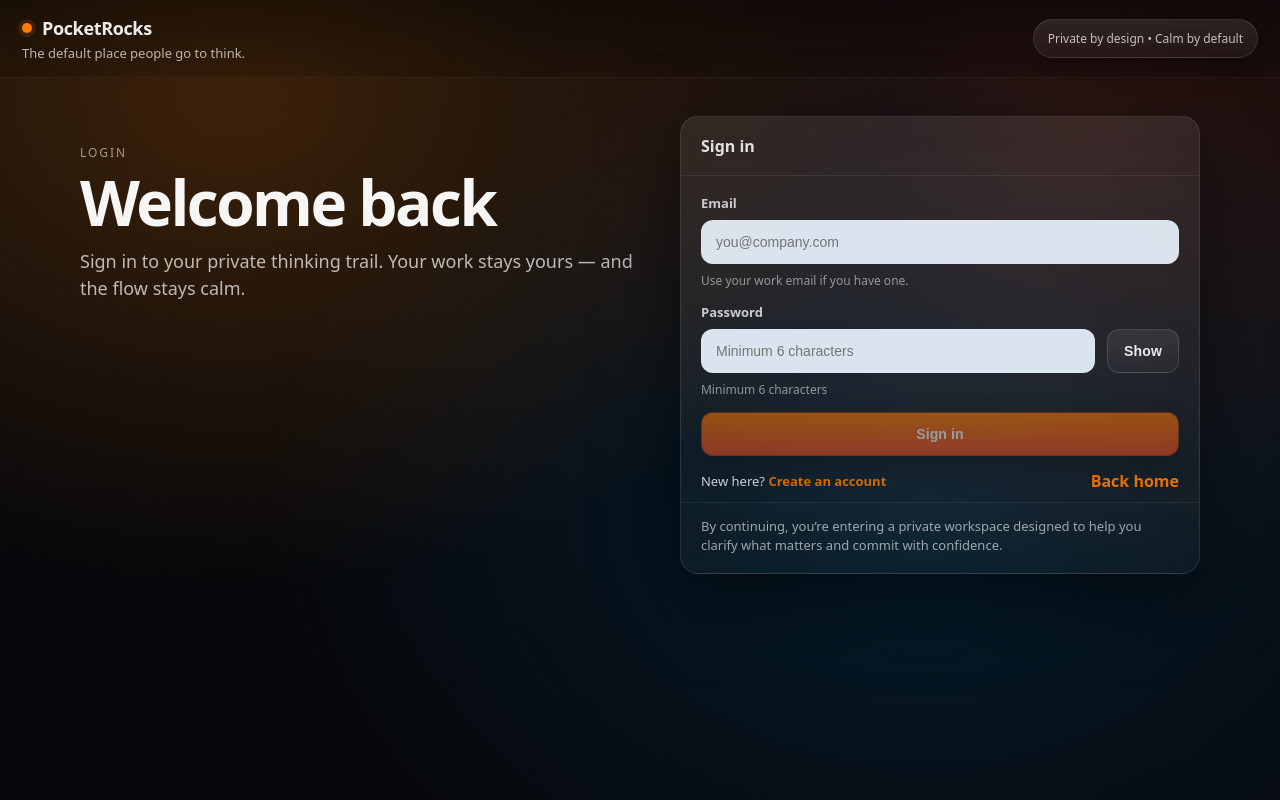
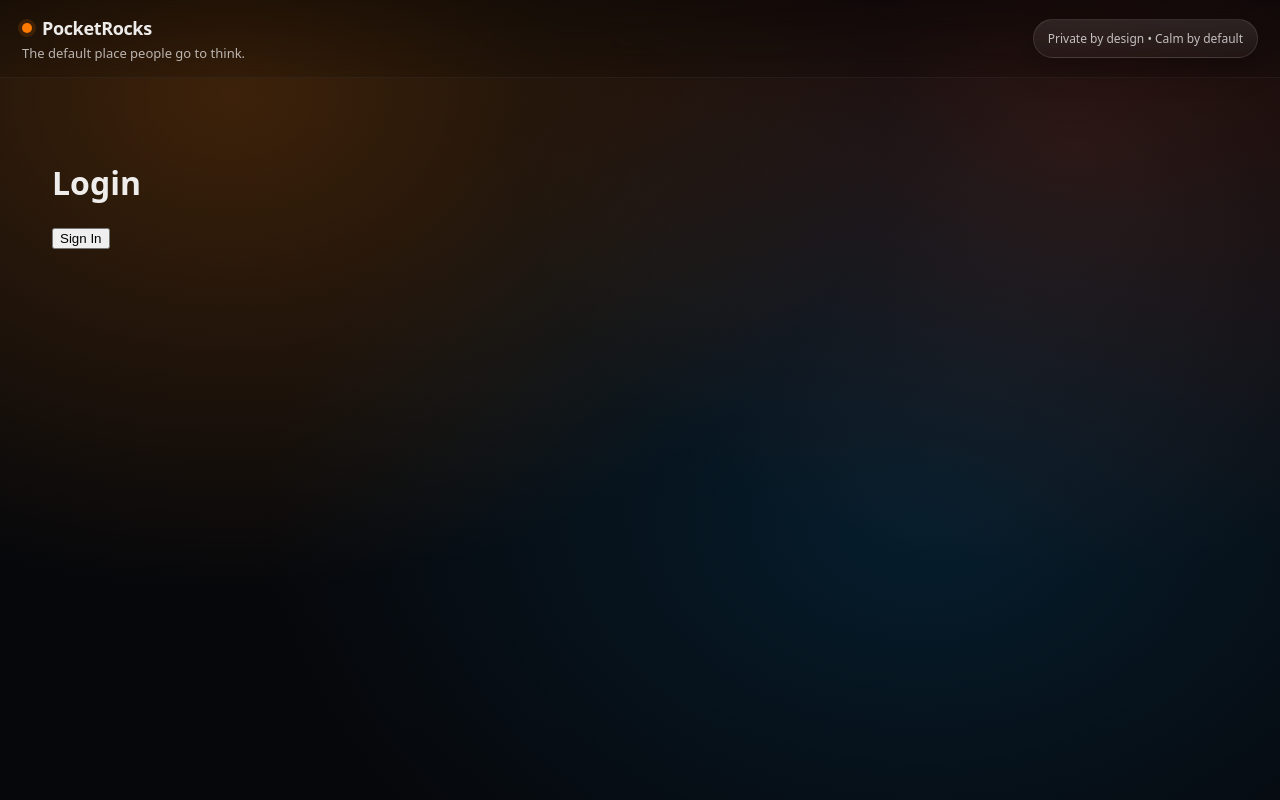
Before and after one commit to KyleFowles/PocketRocks-am, a Next.js app: page /login in a window 1280 px wide. Built offline with nearby package versions, Linux system fonts and the light colour scheme.

Commit message:
Fix login Suspense boundary for useSearchParams

```diff
--- /dev/null
+++ b/src/app/(auth)/login/LoginClient.tsx
@@ -0,0 +1,37 @@
+/* ============================================================
+   FILE: src/app/(auth)/login/LoginClient.tsx
+   PURPOSE: Client-side login logic using useSearchParams
+   ============================================================ */
+
+"use client";
+
+import { useSearchParams } from "next/navigation";
+import { useEffect, useState } from "react";
+
+export default function LoginClient() {
+  const searchParams = useSearchParams();
+  const redirectTo = searchParams.get("redirect") || "/";
+
+  const [loading, setLoading] = useState(false);
+
+  useEffect(() => {
+    // Example: you can safely read search params here
+    // console.log("Redirect after login:", redirectTo);
+  }, [redirectTo]);
+
+  return (
+    <div style={{ padding: 24 }}>
+      <h1>Login</h1>
+
+      <button
+        disabled={loading}
+        onClick={() => {
+          setLoading(true);
+          // your existing login logic here
+        }}
+      >
+        {loading ? "Signing in..." : "Sign In"}
+      </button>
+    </div>
+  );
+}
--- a/src/app/(auth)/login/page.tsx
+++ b/src/app/(auth)/login/page.tsx
@@ -1,126 +1,15 @@
 /* ============================================================
    FILE: src/app/(auth)/login/page.tsx
-   PURPOSE: Login page content (NO header here)
+   PURPOSE: Login page wrapper with Suspense boundary
    ============================================================ */
 
-"use client";
-
-import React, { useMemo, useState } from "react";
-import Link from "next/link";
-import { useSearchParams } from "next/navigation";
+import { Suspense } from "react";
+import LoginClient from "./LoginClient";
 
 export default function LoginPage() {
-  const searchParams = useSearchParams();
-  const nextPath = useMemo(() => searchParams.get("next") || "/thinking", [searchParams]);
-
-  const [email, setEmail] = useState("");
-  const [password, setPassword] = useState("");
-  const [showPw, setShowPw] = useState(false);
-  const [error, setError] = useState<string | null>(null);
-  const [loading, setLoading] = useState(false);
-
-  const canSubmit = email.trim().length > 3 && password.length >= 6 && !loading;
-
-  async function onSubmit(e: React.FormEvent) {
-    e.preventDefault();
-    setError(null);
-    setLoading(true);
-
-    try {
-      // TODO: wire real auth here
-      // For now, just simulate a successful login:
-      window.location.href = nextPath;
-    } catch (err: any) {
-      setError(err?.message || "Something went wrong.");
-      setLoading(false);
-    }
-  }
-
   return (
-    <div className="auth-grid">
-      <section className="auth-left">
-        <div className="auth-kicker">LOGIN</div>
-        <h1 className="auth-h1">Welcome back</h1>
-        <p className="auth-sub">
-          Sign in to your private thinking trail. Your work stays yours — and the flow stays calm.
-        </p>
-      </section>
-
-      <section className="auth-right">
-        <div className="auth-card">
-          <div className="auth-card-top">
-            <div className="auth-card-title">Sign in</div>
-          </div>
-
-          <div className="auth-card-body">
-            <form className="auth-form" onSubmit={onSubmit}>
-              {error ? <div className="error">{error}</div> : null}
-
-              <div className="field">
-                <div className="label">Email</div>
-                <input
-                  className="input"
-                  type="email"
-                  autoComplete="email"
-                  value={email}
-                  onChange={(e) => setEmail(e.target.value)}
-                  placeholder="you@company.com"
-                />
-                <div className="hint">Use your work email if you have one.</div>
-              </div>
-
-              <div className="field">
-                <div className="row row-space">
-                  <div className="label">Password</div>
-                </div>
-
-                <div className="row">
-                  <input
-                    className="input"
-                    type={showPw ? "text" : "password"}
-                    autoComplete="current-password"
-                    value={password}
-                    onChange={(e) => setPassword(e.target.value)}
-                    placeholder="Minimum 6 characters"
-                    style={{ flex: 1 }}
-                  />
-                  <button
-                    type="button"
-                    className="btn btn-ghost"
-                    onClick={() => setShowPw((v) => !v)}
-                    aria-label={showPw ? "Hide password" : "Show password"}
-                  >
-                    {showPw ? "Hide" : "Show"}
-                  </button>
-                </div>
-                <div className="hint">Minimum 6 characters</div>
-              </div>
-
-              <button className="btn" type="submit" disabled={!canSubmit}>
-                {loading ? "Signing in..." : "Sign in"}
-              </button>
-
-              <div className="row row-space">
-                <div style={{ fontSize: 13, opacity: 0.85 }}>
-                  New here?{" "}
-                  <Link className="small-link" href="/signup">
-                    Create an account
-                  </Link>
-                </div>
-
-                <Link className="small-link" href="/">
-                  Back home
-                </Link>
-              </div>
-            </form>
-          </div>
-
-          <div className="auth-footer">
-            By continuing, you’re entering a private workspace designed to help you clarify what matters
-            and commit with confidence.
-          </div>
-        </div>
-      </section>
-    </div>
+    <Suspense fallback={<div />}>
+      <LoginClient />
+    </Suspense>
   );
 }
```
